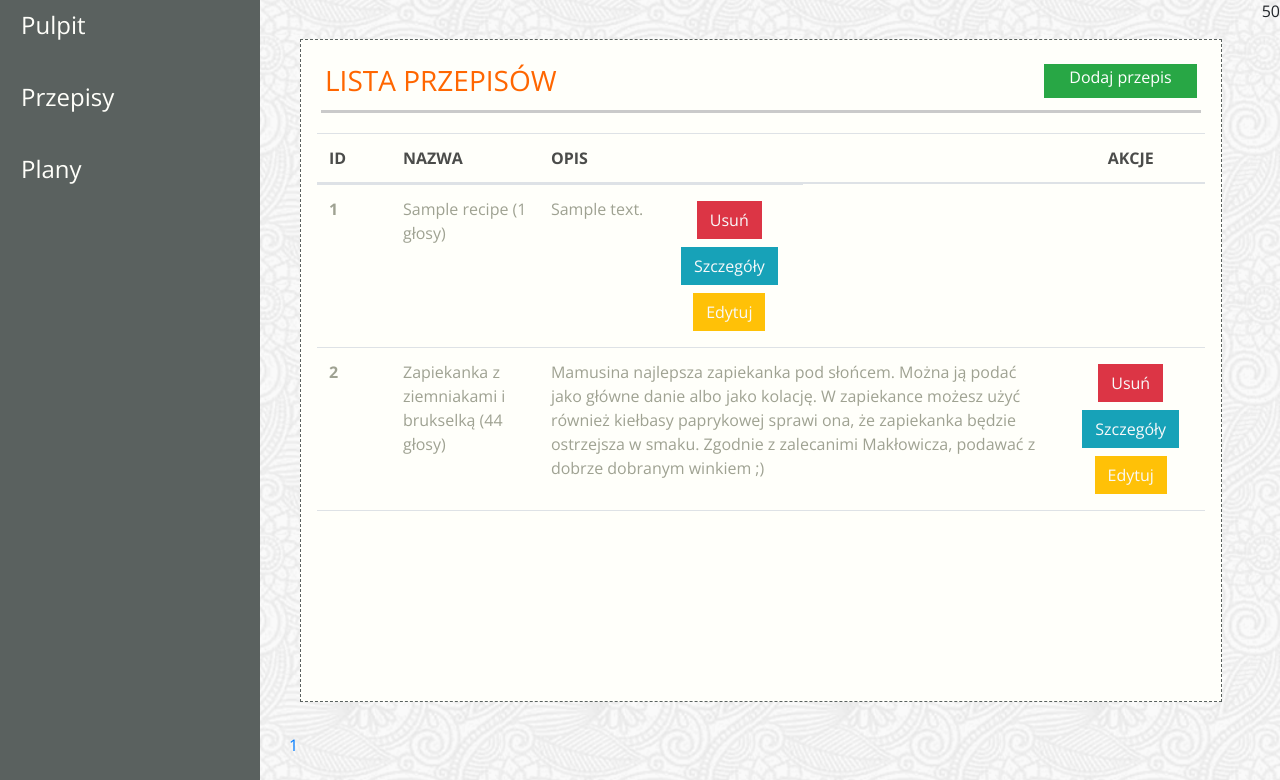
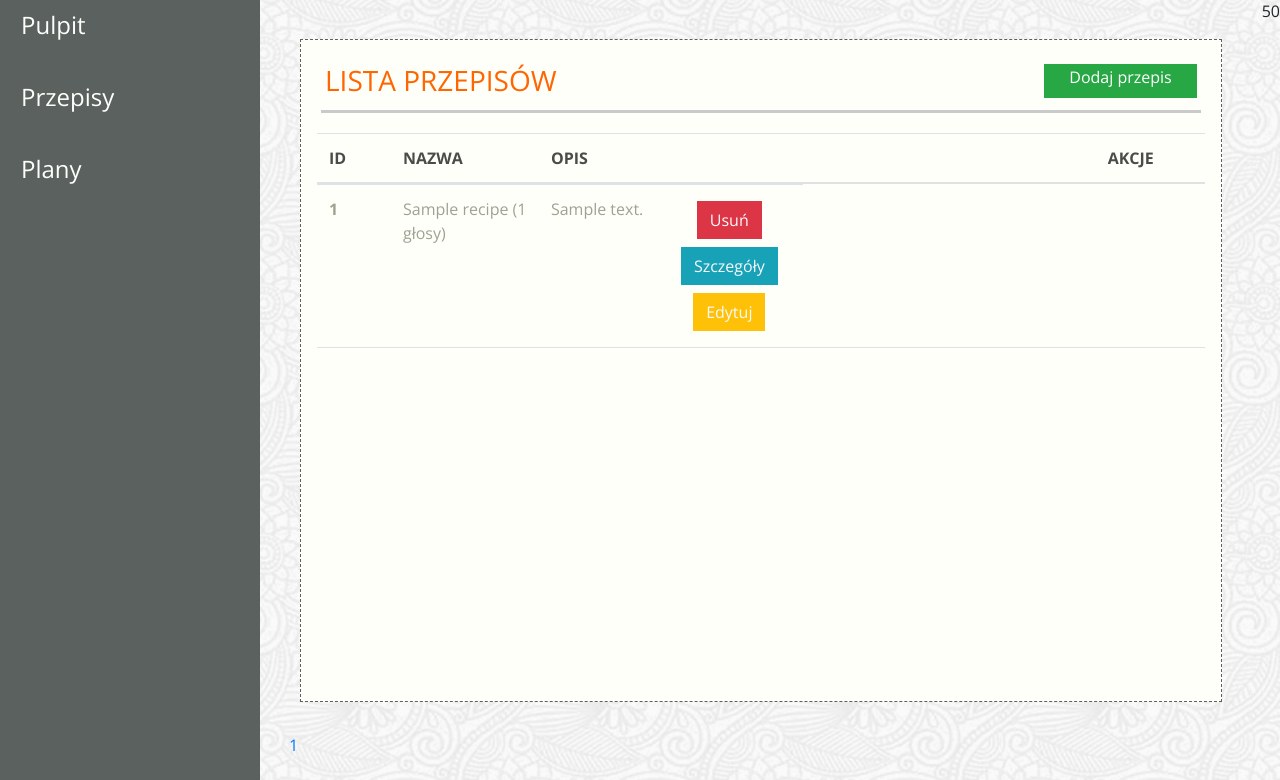
Before and after one commit to buczekamil/Projekt_SCRUM, a Django app: page /recipe/list/ in a window 1280 px wide. Shown: the part 85-865 px from the top of the page. Run offline with Django 3.2, Linux system fonts and the light colour scheme; tables that the repository leaves empty hold one stand-in row (values such as "Sample post"); some libraries are stand-ins or nearby versions; some web fonts are replaced.

Commit message:
7.1 plus poprawki

```diff
--- a/jedzonko/models.py
+++ b/jedzonko/models.py
@@ -33,9 +33,9 @@ class DayName(models.Model):
 #         max_length=3, choices=[(tag, tag.value) for tag in DaysOfWeek]
 #     )
 #     order = models.IntegerField(unique=True)
-
+#
     def __str__(self):
-        return self.id
+        return self.name
 
 class Plan (models.Model):
     name = models.CharField(max_length=64)
--- a/jedzonko/templates/app-details-schedules.html
+++ b/jedzonko/templates/app-details-schedules.html
@@ -8,7 +8,7 @@
             <h3 class="color-header text-uppercase">SZCZEGÓŁY PLANU</h3>
         </div>
         <div class="col d-flex justify-content-end mb-2 noPadding">
-            <a href="" class="btn btn-success rounded-0 pt-0 pb-0 pr-4 pl-4">Powrót</a>
+            <a href="/plan/list/" class="btn btn-success rounded-0 pt-0 pb-0 pr-4 pl-4">Powrót</a>
         </div>
     </div>
 
@@ -50,7 +50,7 @@
                     <a href="#" class="btn btn-danger rounded-0 text-light m-1">Usuń</a>
                 </td>
                 <td class="col-2 center">
-                    <a href="app-details-schedules.html"
+                    <a href="/recipe/{{ schedule_detail.recipe_id }}/"
                        class="btn btn-info rounded-0 text-light m-1">Szczegóły</a>
                 </td>
             </tr>
--- a/jedzonko/templates/app-recipes.html
+++ b/jedzonko/templates/app-recipes.html
@@ -40,26 +40,26 @@
             </tr>
         {% endfor %}
 
-        <tr class="d-flex">
-            <th scope="row" class="col-1">2</th>
-            <td class="col-2">
-                Zapiekanka z ziemniakami i brukselką (44 głosy)
-            </td>
-            <td clas="col-7">Mamusina najlepsza zapiekanka pod słońcem. Można ją
-                podać jako główne danie albo jako kolację. W zapiekance możesz
-                użyć również kiełbasy paprykowej sprawi ona, że zapiekanka
-                będzie ostrzejsza w smaku. Zgodnie z zalecanimi Makłowicza,
-                podawać z dobrze dobranym winkiem ;)
-            </td>
-            <td class="col-2 d-flex align-items-center justify-content-center flex-wrap">
-                <a href="#"
-                   class="btn btn-danger rounded-0 text-light m-1">Usuń</a>
-                <a a type="button" href="/recipe/{{recipies.id}}/"
-                   class="btn btn-info rounded-0 text-light m-1">Szczegóły</a>
-                <a href="/app-edit-recipe.html"
-                   class="btn btn-warning rounded-0 text-light m-1">Edytuj</a>
-            </td>
-        </tr>
+{#        <tr class="d-flex">#}
+{#            <th scope="row" class="col-1">2</th>#}
+{#            <td class="col-2">#}
+{#                Zapiekanka z ziemniakami i brukselką (44 głosy)#}
+{#            </td>#}
+{#            <td clas="col-7">Mamusina najlepsza zapiekanka pod słońcem. Można ją#}
+{#                podać jako główne danie albo jako kolację. W zapiekance możesz#}
+{#                użyć również kiełbasy paprykowej sprawi ona, że zapiekanka#}
+{#                będzie ostrzejsza w smaku. Zgodnie z zalecanimi Makłowicza,#}
+{#                podawać z dobrze dobranym winkiem ;)#}
+{#            </td>#}
+{#            <td class="col-2 d-flex align-items-center justify-content-center flex-wrap">#}
+{#                <a href="#"#}
+{#                   class="btn btn-danger rounded-0 text-light m-1">Usuń</a>#}
+{#                <a a type="button" href="/recipe/{{recipies.id}}/"#}
+{#                   class="btn btn-info rounded-0 text-light m-1">Szczegóły</a>#}
+{#                <a href="/app-edit-recipe.html"#}
+{#                   class="btn btn-warning rounded-0 text-light m-1">Edytuj</a>#}
+{#            </td>#}
+{#        </tr>#}
         </tbody>
     </table>
 </div>
--- a/jedzonko/templates/app-schedules.html
+++ b/jedzonko/templates/app-schedules.html
@@ -31,7 +31,7 @@
                 <tbody class="text-color-lighter">
                 {% for plan in plans.object_list %}
                     <tr class="d-flex">
-                        <td class="col-1">1</td>
+                        <td class="col-1">g{{ plan.id}}</td>
                         <td class="col-2">{{ plan.name }}</td>
                         <td class="col-7">
                             {{ plan.description }}
--- a/jedzonko/views.py
+++ b/jedzonko/views.py
@@ -48,7 +48,7 @@ def karuzela(request):
 
 def plan_list(request):
     plans_list = Plan.objects.all().order_by("name")
-    paginator = Paginator(plans_list, 1)
+    paginator = Paginator(plans_list, 50)
     try:
         page = int(request.GET.get('page', '1'))
     except:
@@ -168,12 +168,8 @@ def app_edit_recipe(request):
 
 def app_details_schedules(request, id):
     schedule_detail = RecepiePlan.objects.get(id=id)
-    if request.method == "GET":
-        return render(request, 'app-details-schedules.html', {'schedule_detail': schedule_detail})
-    elif request.method == "POST":
-        # vote_add_1 = int(recipe_detail.votes) + 1
-        # Recipe.objects.filter(id=id).update(votes=vote_add_1)
-        return redirect(f'/plan/{id}/')
+    return render(request, 'app-details-schedules.html', {'schedule_detail': schedule_detail})
+
 
 
 
```
